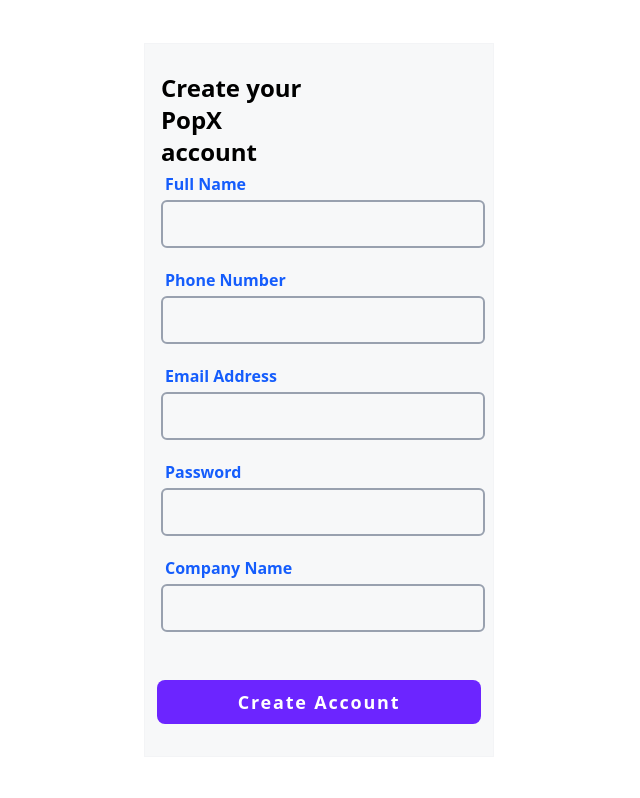
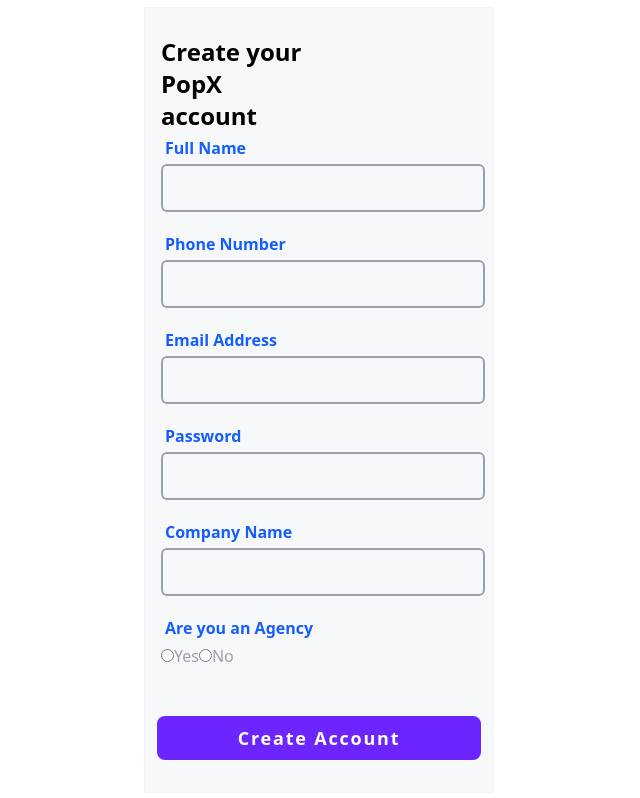
Before and after one commit to TanmayVidhate/Educase_India, a React (Vite) app: page /create_account in a window 1280 px wide. Shown: the whole page, without its empty margins (321-961 px from the left). Built offline with nearby package versions, Linux system fonts and the light colour scheme.

Commit message:
add radio button

```diff
--- a/src/Views/CreateAccount.jsx
+++ b/src/Views/CreateAccount.jsx
@@ -12,7 +12,7 @@
 
 function CreateAccount() {
 
-    const navigate= useNavigate();
+    const navigate = useNavigate();
 
     const {
         register,
@@ -159,6 +159,20 @@
                                     </span>
                                 )}
                             </div>
+
+                            <div className='relative mt-5 mb-5'>
+                                <Label title="Are you an Agency" />
+                                <label>
+                                    <input type="radio" name="agency" value="yes" />
+                                    Yes
+                                </label>
+
+                                <label>
+                                    <input type="radio" name="agency" value="no" />
+                                    No
+                                </label>
+                            </div>
+
                         </div>
                     </div>
 
```
